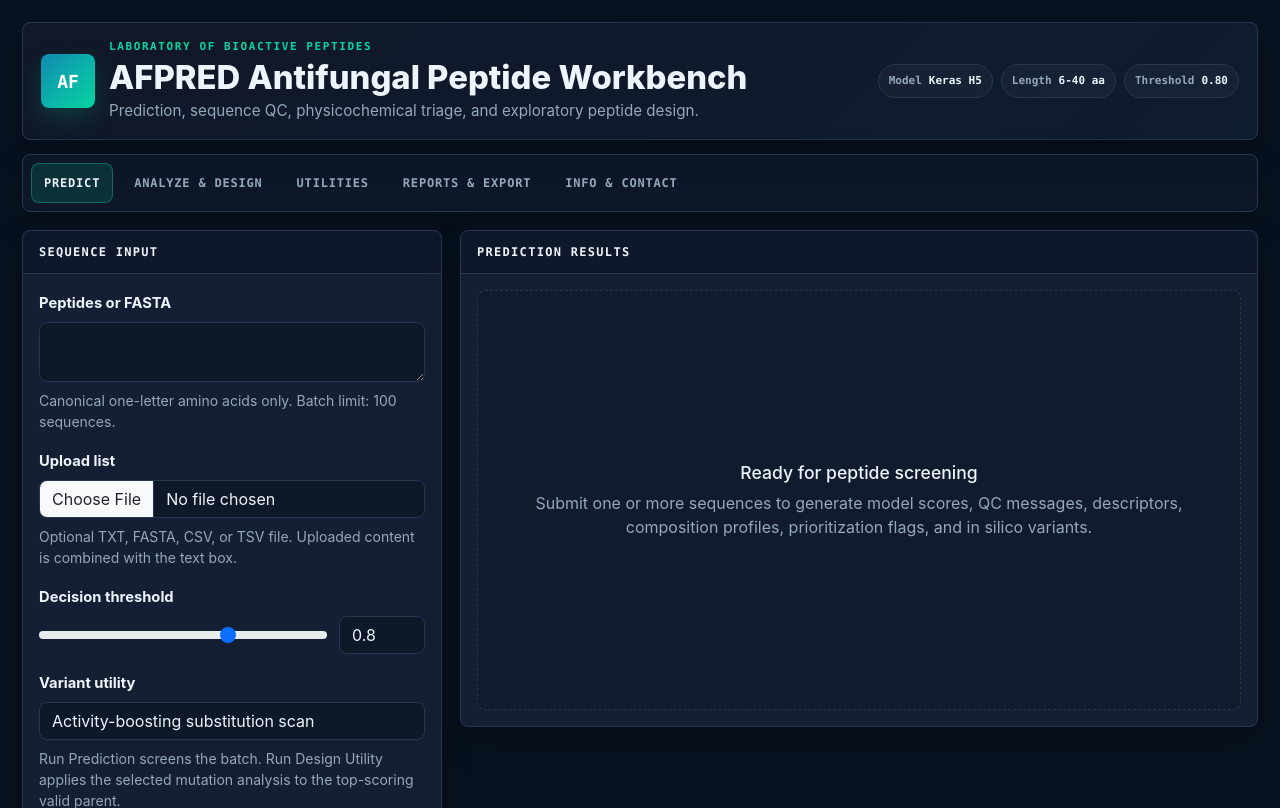
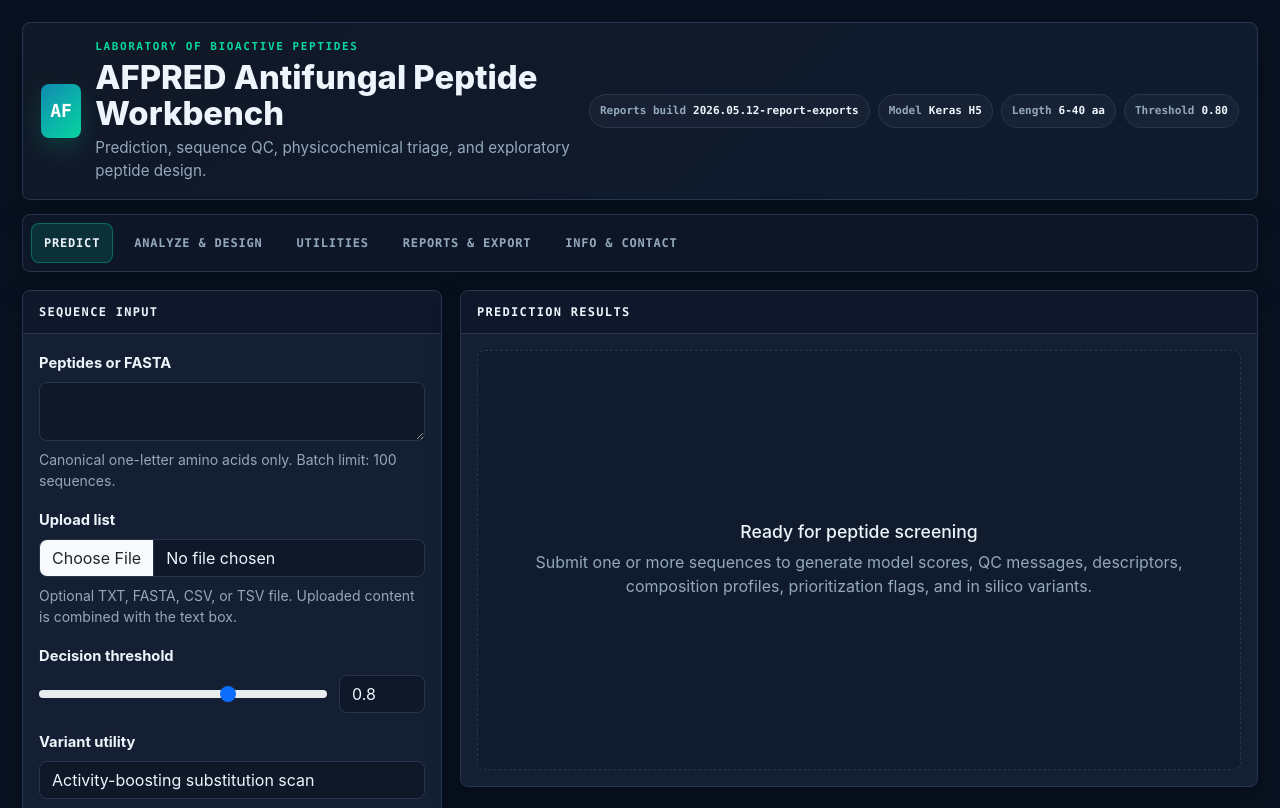
Before and after one commit to sanchisivan/afpred, a Flask app: page / in a window 1280 px wide. Shown: the top 808 px of the page. Run offline with Flask 3, Linux system fonts and the light colour scheme; some libraries are stand-ins or nearby versions.

Commit message:
Expose report export build version

```diff
--- a/app.py
+++ b/app.py
@@ -30,6 +30,7 @@ from utils import (
 
 
 MODEL_PATH = "antifungal_peptide_model.h5"
+APP_VERSION = "2026.05.12-report-exports"
 DEFAULT_VARIANT_MODE = "activity_optimization"
 DESIGN_ACTIONS = {"variants", "variant_download", "variant_fasta", "variant_report_pack"}
 REPORT_ACTIONS = {"report_pack", "variant_report_pack"}
@@ -82,6 +83,15 @@ EXTERNAL_MODEL_CANDIDATES = [
 ]
 
 app = Flask(__name__)
+
+
+@app.after_request
+def add_no_cache_headers(response):
+    if response.content_type and response.content_type.startswith("text/html"):
+        response.headers["Cache-Control"] = "no-store, no-cache, must-revalidate, max-age=0"
+        response.headers["Pragma"] = "no-cache"
+        response.headers["Expires"] = "0"
+    return response
 
 
 @lru_cache(maxsize=1)
@@ -1365,6 +1375,7 @@ def index():
         variant_position_summary=variant_position_summary,
         action=action,
         active_tab=active_tab,
+        app_version=APP_VERSION,
         model_name="AFPRED",
         lab_name="Laboratory of Bioactive Peptides",
         contact_email="sanchisivan@fbcb.unl.edu.ar",
@@ -1464,6 +1475,7 @@ def health():
     return jsonify(
         {
             "status": "ok",
+            "version": APP_VERSION,
             "model_path": MODEL_PATH,
             "model_available": os.path.exists(MODEL_PATH),
             "sequence_length_range": [MIN_LENGTH, MAX_LENGTH],
@@ -1472,6 +1484,22 @@ def health():
     )
 
 
+@app.route("/version", methods=["GET"])
+def version():
+    return jsonify(
+        {
+            "app": "AFPRED",
+            "version": APP_VERSION,
+            "reports_export_enabled": True,
+            "report_actions": [
+                "report_pack",
+                "variant_report_pack",
+                "utility_report_pack",
+            ],
+        }
+    )
+
+
 if __name__ == "__main__":
     port = int(os.environ.get("PORT", 5000))
     app.run(host="0.0.0.0", port=port)
--- a/templates/index.html
+++ b/templates/index.html
@@ -945,6 +945,7 @@
         </div>
       </div>
       <div class="status-strip">
+        <span class="chip">Reports build <strong>{{ app_version }}</strong></span>
         <span class="chip">Model <strong>Keras H5</strong></span>
         <span class="chip">Length <strong>{{ min_length }}-{{ max_length }} aa</strong></span>
         <span class="chip">Threshold <strong>{{ "%.2f"|format(threshold) }}</strong></span>
```
